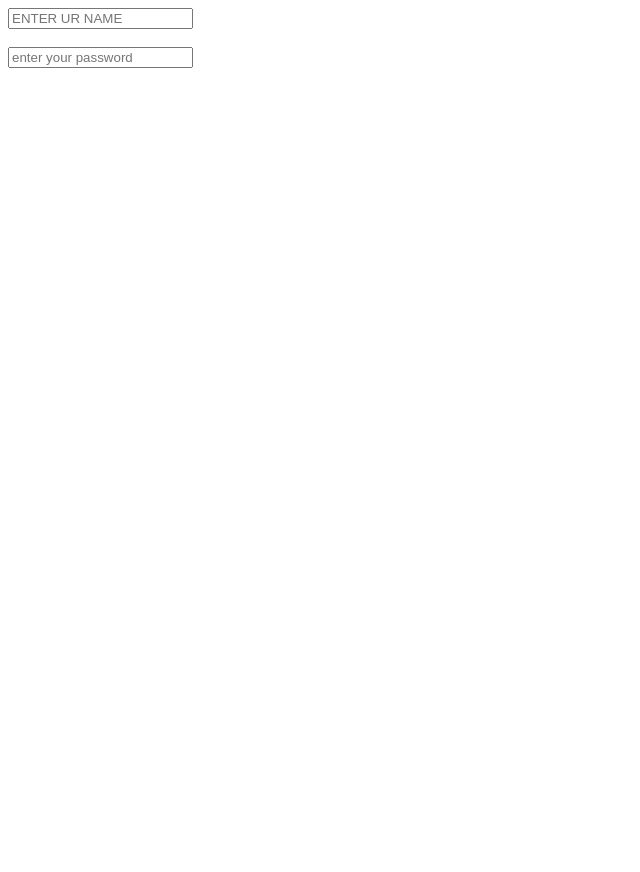
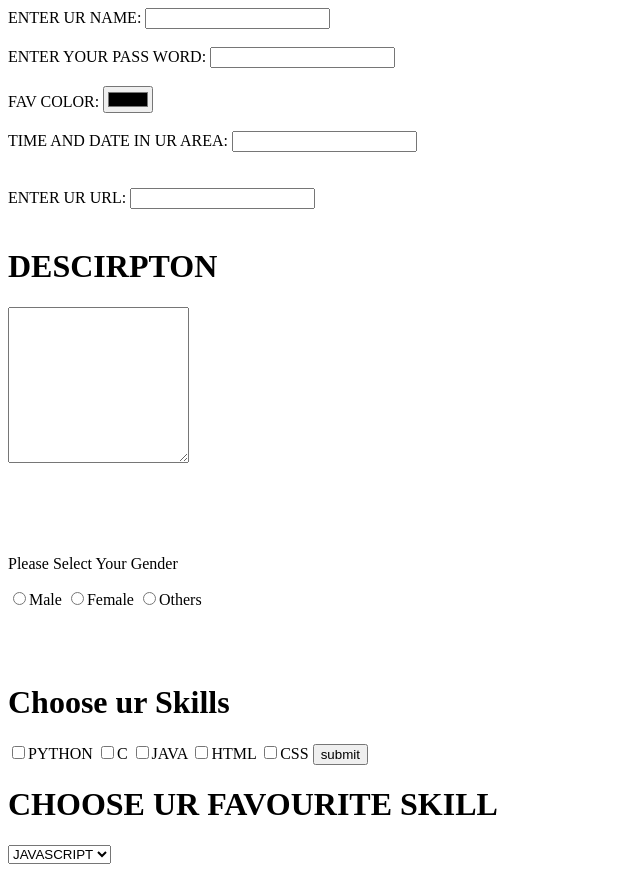
Before and after one commit to KRISHNA-MURTHY-PROG/website, a plain HTML site: page forms.html in a window 1280 px wide. Shown: the whole page, without its empty margins (0-640 px from the left). Before the commit the page ends 800 px from the top, so only its background shows below. Drawn offline with Linux system fonts and the light colour scheme.

Commit message:
Update forms.html

```diff
--- a/forms.html
+++ b/forms.html
@@ -7,10 +7,53 @@
 </head>
 <body>
     <form action="">
-        <input type="text" name="" id="" placeholder="ENTER UR NAME">
+        <label for="name">ENTER UR NAME:</label>
+        <input type="text" name="name" id="name">
         <br>
         <br>
-        <input type="password" name="" id="" placeholder="enter your password">
+        <label for="password">ENTER YOUR PASS WORD:</label>
+        <input type="password" name="" id="password">
+        <BR></BR>
+        <label for="color">FAV COLOR:</label>
+        <input type="color" name="" id="color">
+        <BR></BR>
+        <label for="dateandtime">TIME AND DATE IN UR AREA:</label>
+        <input type="datetime" name="" id="dateandtime">
+        <br><BR>
+        </BR>
+        <label for="url">ENTER UR URL:</label>
+        <input type="url" name="" id="url">
+        <br>
+        <br>
+        <h1>DESCIRPTON</h1>
+        <label for="description"></label>
+        <textarea name="" id="description" rows="10" col="10"></textarea>
+          <br><br>
+          <BR>
+        </BR>
+        <br>
+        <p>Please Select Your Gender</p>
+        <input type="radio" name="gender" value="Male"id="">Male
+        <input type="radio" name="gender" value="Female"id="">Female
+        <input type="radio" name="gender" value="Others"id="">Others
+        <br>
+        <br>
+        <br>
+        <br>
+        <H1>Choose ur Skills</H1>
+        <input type="checkbox" name="" value="PHTHON"id="">PYTHON
+        <input type="checkbox" name="" value="C" id="">C
+        <input type="checkbox" name=""  value="JAVA" id="">JAVA
+        <input type="checkbox" name=""  value="HTML"id="">HTML
+        <input type="checkbox" name=""  value="Css"id="">CSS
+        <input type="button" value="submit">
     </form>
+    <h1>CHOOSE UR FAVOURITE SKILL</h1>
+    <select name="" id="">
+        <option value="JAVASCRIPT">JAVASCRIPT</option>
+        <option value="PYTHON">PYTHON</option>
+        <option value="c">C</option>
+        <option value="c++">C++</option>
+        </select>
 </body>
 </html>
```
